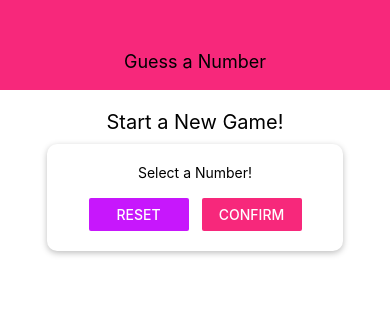
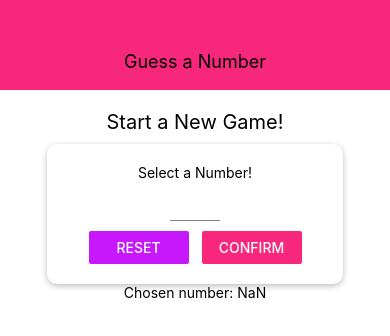
Before and after one commit to MichaelGoberling/learning-react-native, a React Native app in the folder rn-guess-a-number/: screen / in a window 390 px wide. Both pictures are taken after a click on the button "CONFIRM". Shown: the top 336 px of the page. Built offline with nearby package versions, Linux system fonts and the light colour scheme.

Commit message:
Guess a Number: Refactor to add Input component and add some input handling logic

```diff
--- /dev/null
+++ b/rn-guess-a-number/components/Input.js
@@ -0,0 +1,17 @@
+import React from "react";
+import { TextInput, StyleSheet } from "react-native";
+
+const Input = props => {
+  return <TextInput {...props} style={{ ...styles.input, ...props.style }} />;
+};
+
+const styles = StyleSheet.create({
+  input: {
+    height: 30,
+    borderBottomColor: "grey",
+    borderBottomWidth: 1,
+    marginVertical: 10
+  }
+});
+
+export default Input;
--- a/rn-guess-a-number/screens/StartGameScreen.js
+++ b/rn-guess-a-number/screens/StartGameScreen.js
@@ -1,26 +1,88 @@
-import React from "react";
-import { View, Text, StyleSheet, TextInput, Button } from "react-native";
+import React, { useState } from "react";
+import {
+  View,
+  Text,
+  StyleSheet,
+  TextInput,
+  Button,
+  TouchableWithoutFeedback,
+  Keyboard
+} from "react-native";
 
 import Card from "../components/Card";
 import Colors from "../constants/colors";
+import Input from "../components/Input";
 
 const StartGameScreen = props => {
+  const [enteredValue, setEnteredValue] = useState("");
+  const [confirmed, setConfirmed] = useState("");
+  const [selectedNumber, setSelectedNumber] = useState("");
+
+  const numberInputHandler = inputText => {
+    setEnteredValue(inputText.replace(/[^0-9]/g, ""));
+  };
+
+  const resetInputHandler = () => {
+    setEnteredValue("");
+    setConfirmed(false);
+  };
+
+  const confirmInputHandler = () => {
+    const chosenNumber = parseInt(enteredValue);
+    if (chosenNumber === NaN || chosenNumber <= 0 || chosenNumber > 99) {
+      return;
+    }
+    setConfirmed(true);
+    setEnteredValue("");
+    setSelectedNumber(parseInt(enteredValue));
+  };
+
+  let confirmedOutput;
+
+  if (confirmed) {
+    confirmedOutput = <Text>Chosen number: {selectedNumber}</Text>;
+  }
+
   return (
+    <TouchableWithoutFeedback
+      onPress={() => {
+        Keyboard.dismiss();
+      }}
+    >
       <View style={styles.screen}>
         <Text style={styles.title}>Start a New Game!</Text>
         <Card style={styles.inputContainer}>
           <Text>Select a Number!</Text>
-        <TextInput />
+          <Input
+            style={styles.input}
+            blurOnSubmit
+            autoCapitalize="none"
+            autoCorrect={false}
+            keyboardType="number-pad"
+            maxLength={2}
+            onChangeText={numberInputHandler}
+            value={enteredValue}
+          />
           <View style={styles.buttonContainer}>
             <View style={styles.button}>
-            <Button color={Colors.accent} title="Reset" onPress={() => {}} />
+              <Button
+                color={Colors.accent}
+                title="Reset"
+                onPress={resetInputHandler}
+              />
             </View>
             <View style={styles.button}>
-            <Button color={Colors.primary} title="Confirm" onPress={() => {}} />
+              <Button
+                color={Colors.primary}
+                title="Confirm"
+                onPress={confirmInputHandler}
+              />
             </View>
           </View>
         </Card>
+        {confirmedOutput}
       </View>
+    </TouchableWithoutFeedback>
   );
 };
 
@@ -47,6 +109,10 @@
   },
   button: {
     width: 100
+  },
+  input: {
+    width: 50,
+    textAlign: "center"
   }
 });
 
```
Lines whose indentation alone changed are shown as unchanged.
